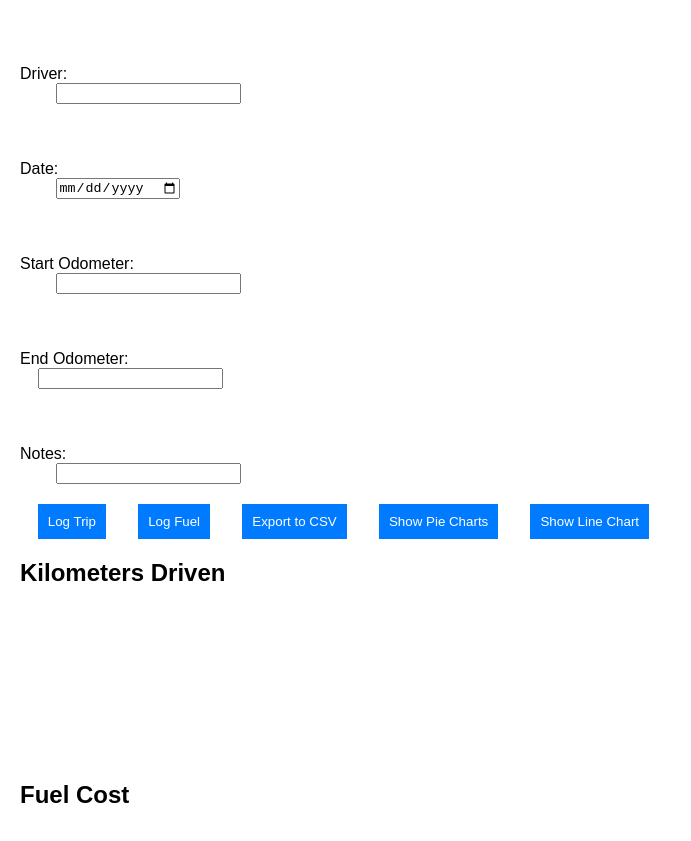
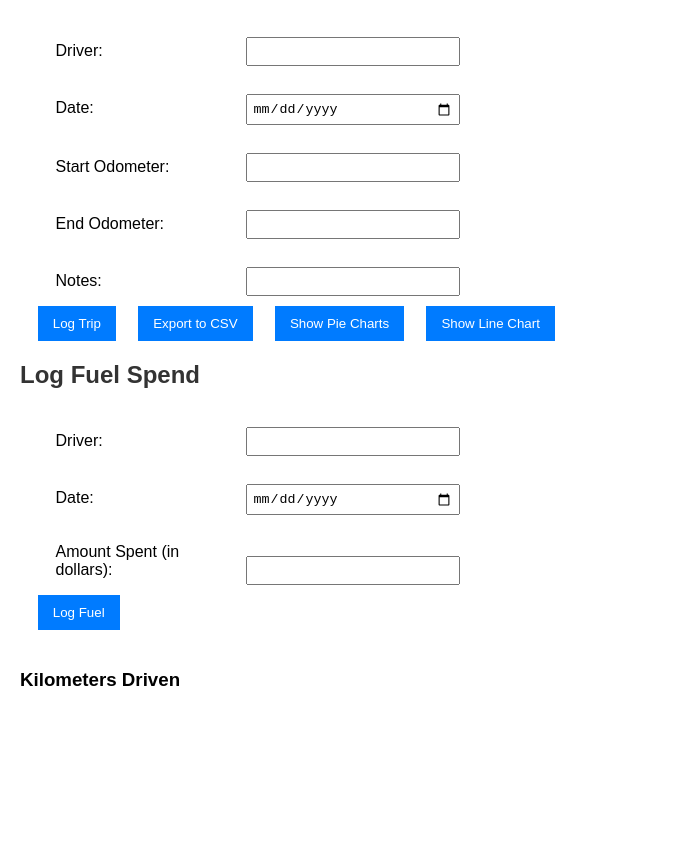
Before and after one commit to Sweetpeaz7/2-humans-1-car, a plain HTML site: page index.html in a window 1280 px wide. Both pictures are taken after a click on the button "Show Pie Charts". Shown: the part 99-940 px from the top of the page, without its empty margins (0-691 px from the left). Drawn offline with Linux system fonts and the light colour scheme.

Commit message:
Add files via upload

```diff
--- a/index.html
+++ b/index.html
@@ -21,21 +21,34 @@
         <label for="start-odometer">Start Odometer:</label>
         <input type="number" id="start-odometer" name="start-odometer">
     </div>
-
-<div>
-    <label for="end-odometer">End Odometer:</label>
-    <input type="number" id="end-odometer" name="end-odometer">
-</div>
-
+    <div>
+        <label for="end-odometer">End Odometer:</label>
+        <input type="number" id="end-odometer" name="end-odometer">
+    </div>
     <div>
         <label for="notes">Notes:</label>
         <input type="text" id="notes" name="notes">
     </div>
     <button onclick="logTrip()">Log Trip</button>
-    <button onclick="logFuel()">Log Fuel</button>
     <button onclick="exportCSV()">Export to CSV</button>
     <button onclick="showPieCharts()">Show Pie Charts</button>
     <button onclick="showLineChart()">Show Line Chart</button>
+
+    <h2>Log Fuel Spend</h2>
+    <div>
+        <label for="fuel-driver">Driver:</label>
+        <input type="text" id="fuel-driver" name="fuel-driver">
+    </div>
+    <div>
+        <label for="fuel-date">Date:</label>
+        <input type="date" id="fuel-date" name="fuel-date">
+    </div>
+    <div>
+        <label for="fuel-amount">Amount Spent (in dollars):</label>
+        <input type="number" id="fuel-amount" name="fuel-amount">
+    </div>
+    <button onclick="logFuel()">Log Fuel</button>
+
     <div id="charts-container"></div>
     <script src="script.js"></script>
 </body>
--- a/script.js
+++ b/script.js
@@ -1,4 +1,3 @@
-
 let trips = [];
 let fuelLogs = [];
 
@@ -9,35 +8,32 @@ function logTrip() {
     const endOdometer = parseFloat(document.getElementById('end-odometer').value);
     const notes = document.getElementById('notes').value;
 
-    if (driver && date && !isNaN(startOdometer) && !isNaN(endOdometer)) {
-        const kilometers = endOdometer - startOdometer;
-        const fuelUsed = (kilometers / 100) * 9;
-        const fuelCost = fuelUsed * 1.793;
+    const kilometers = endOdometer - startOdometer;
+    const fuelUsed = kilometers * 0.09; // 9L per 100km
+    const fuelCost = fuelUsed * 1.793; // Brisbane average petrol price
 
-        trips.push({ driver, date, startOdometer, endOdometer, kilometers, fuelUsed, fuelCost, notes });
-        alert('Trip logged successfully!');
-    } else {
-        alert('Please fill in all fields.');
-    }
+    trips.push({ driver, date, startOdometer, endOdometer, kilometers, fuelUsed, fuelCost, notes });
+    alert('Trip logged successfully!');
 }
 
 function logFuel() {
-    const driver = document.getElementById('driver').value;
-    const date = document.getElementById('date').value;
-    const fuelCost = parseFloat(prompt('Enter fuel cost:'));
+    const driver = document.getElementById('fuel-driver').value;
+    const date = document.getElementById('fuel-date').value;
+    const amountSpent = parseFloat(document.getElementById('fuel-amount').value);
 
-    if (driver && date && !isNaN(fuelCost)) {
-        fuelLogs.push({ driver, date, fuelCost });
-        alert('Fuel log added successfully!');
-    } else {
-        alert('Please fill in all fields.');
-    }
+    fuelLogs.push({ driver, date, amountSpent });
+    alert('Fuel spend logged successfully!');
 }
 
 function exportCSV() {
     let csvContent = "data:text/csv;charset=utf-8,Driver,Date,Start Odometer,End Odometer,Kilometers,Fuel Used,Fuel Cost,Notes\n";
     trips.forEach(trip => {
         csvContent += `${trip.driver},${trip.date},${trip.startOdometer},${trip.endOdometer},${trip.kilometers},${trip.fuelUsed},${trip.fuelCost},${trip.notes}\n`;
+    });
+
+    csvContent += "\nDriver,Date,Amount Spent\n";
+    fuelLogs.forEach(log => {
+        csvContent += `${log.driver},${log.date},${log.amountSpent}\n`;
     });
 
     const encodedUri = encodeURI(csvContent);
@@ -52,78 +48,89 @@ function showPieCharts() {
     const container = document.getElementById('charts-container');
     container.innerHTML = '';
 
-    const drivers = [...new Set(trips.map(trip => trip.driver))];
-    const totalKilometers = drivers.map(driver => {
-        return trips.filter(trip => trip.driver === driver).reduce((sum, trip) => sum + trip.kilometers, 0);
-    });
-    const totalFuelCost = drivers.map(driver => {
-        return trips.filter(trip => trip.driver === driver).reduce((sum, trip) => sum + trip.fuelCost, 0);
+    const totalKilometers = trips.reduce((sum, trip) => sum + trip.kilometers, 0);
+    const totalFuelCost = trips.reduce((sum, trip) => sum + trip.fuelCost, 0);
+
+    const driverKilometers = {};
+    const driverFuelCost = {};
+
+    trips.forEach(trip => {
+        if (!driverKilometers[trip.driver]) driverKilometers[trip.driver] = 0;
+        if (!driverFuelCost[trip.driver]) driverFuelCost[trip.driver] = 0;
+
+        driverKilometers[trip.driver] += trip.kilometers;
+        driverFuelCost[trip.driver] += trip.fuelCost;
     });
 
-    const kilometersChart = document.createElement('div');
-    kilometersChart.innerHTML = '<h2>Kilometers Driven</h2>';
-    container.appendChild(kilometersChart);
+    const kilometersData = Object.keys(driverKilometers).map(driver => ({ driver, value: driverKilometers[driver] }));
+    const fuelCostData = Object.keys(driverFuelCost).map(driver => ({ driver, value: driverFuelCost[driver] }));
 
-    const fuelCostChart = document.createElement('div');
-    fuelCostChart.innerHTML = '<h2>Fuel Cost</h2>';
-    container.appendChild(fuelCostChart);
-
-    // Pie chart for kilometers driven
-    const kilometersData = {
-        labels: drivers,
-        datasets: [{
-            data: totalKilometers,
-            backgroundColor: ['#FF6384', '#36A2EB', '#FFCE56']
-        }]
-    };
-    const kilometersCtx = document.createElement('canvas');
-    kilometersChart.appendChild(kilometersCtx);
-    new Chart(kilometersCtx, {
-        type: 'pie',
-        data: kilometersData
-    });
-
-    // Pie chart for fuel cost
-    const fuelCostData = {
-        labels: drivers,
-        datasets: [{
-            data: totalFuelCost,
-            backgroundColor: ['#FF6384', '#36A2EB', '#FFCE56']
-        }]
-    };
-    const fuelCostCtx = document.createElement('canvas');
-    fuelCostChart.appendChild(fuelCostCtx);
-    new Chart(fuelCostCtx, {
-        type: 'pie',
-        data: fuelCostData
-    });
+    createPieChart(container, 'Kilometers Driven', kilometersData);
+    createPieChart(container, 'Fuel Cost', fuelCostData);
 }
 
 function showLineChart() {
     const container = document.getElementById('charts-container');
     container.innerHTML = '';
 
-    const drivers = [...new Set(trips.map(trip => trip.driver))];
-    const labels = trips.map(trip => trip.date);
+    const data = trips.map(trip => ({ date: trip.date, kilometers: trip.kilometers, fuelCost: trip.fuelCost }));
 
-    const datasets = drivers.map(driver => {
-        return {
-            label: driver,
-            data: trips.filter(trip => trip.driver === driver).map(trip => trip.kilometers),
-            borderColor: '#' + Math.floor(Math.random()*16777215).toString(16),
-            fill: false
-        };
-    });
+    createLineChart(container, data);
+}
 
-    const lineChartData = {
-        labels: labels,
-        datasets: datasets
-    };
+function createPieChart(container, title, data) {
+    const chartContainer = document.createElement('div');
+    chartContainer.style.width = '400px';
+    chartContainer.style.height = '400px';
+    chartContainer.style.display = 'inline-block';
 
-    const lineChartCtx = document.createElement('canvas');
-    container.appendChild(lineChartCtx);
-    new Chart(lineChartCtx, {
-        type: 'line',
-        data: lineChartData
+    const chartTitle = document.createElement('h3');
+    chartTitle.textContent = title;
+    chartContainer.appendChild(chartTitle);
+
+    const canvas = document.createElement('canvas');
+    chartContainer.appendChild(canvas);
+    container.appendChild(chartContainer);
+
+    new Chart(canvas, {
+        type: 'pie',
+        data: {
+            labels: data.map(item => item.driver),
+            datasets: [{
+                data: data.map(item => item.value),
+                backgroundColor: ['#FF6384', '#36A2EB', '#FFCE56', '#4BC0C0', '#9966FF', '#FF9F40']
+            }]
+        }
     });
 }
+
+function createLineChart(container, data) {
+    const chartContainer = document.createElement('div');
+    chartContainer.style.width = '800px';
+    chartContainer.style.height = '400px';
+
+    const canvas = document.createElement('canvas');
+    chartContainer.appendChild(canvas);
+    container.appendChild(chartContainer);
+
+    new Chart(canvas, {
+        type: 'line',
+        data: {
+            labels: data.map(item => item.date),
+            datasets: [
+                {
+                    label: 'Kilometers Driven',
+                    data: data.map(item => item.kilometers),
+                    borderColor: '#FF6384',
+                    fill: false
+                },
+                {
+                    label: 'Fuel Cost',
+                    data: data.map(item => item.fuelCost),
+                    borderColor: '#36A2EB',
+                    fill: false
+                }
+            ]
+        }
+    });
+}
--- a/styles.css
+++ b/styles.css
@@ -1,26 +1,28 @@
-
 body {
     font-family: Arial, sans-serif;
     margin: 20px;
 }
 
-h1 {
+h1, h2 {
     color: #333;
 }
 
+div {
+    margin-bottom: 10px;
+}
+
 label {
-    display: block;
-    margin-top: 10px;
+    display: inline-block;
+    width: 150px;
 }
 
 input {
-    margin-bottom: 10px;
+    padding: 5px;
+    width: 200px;
 }
 
 button {
-    margin-top: 10px;
-    margin-right: 10px;
-    padding: 10px;
+    padding: 10px 15px;
     background-color: #007BFF;
     color: white;
     border: none;
```
